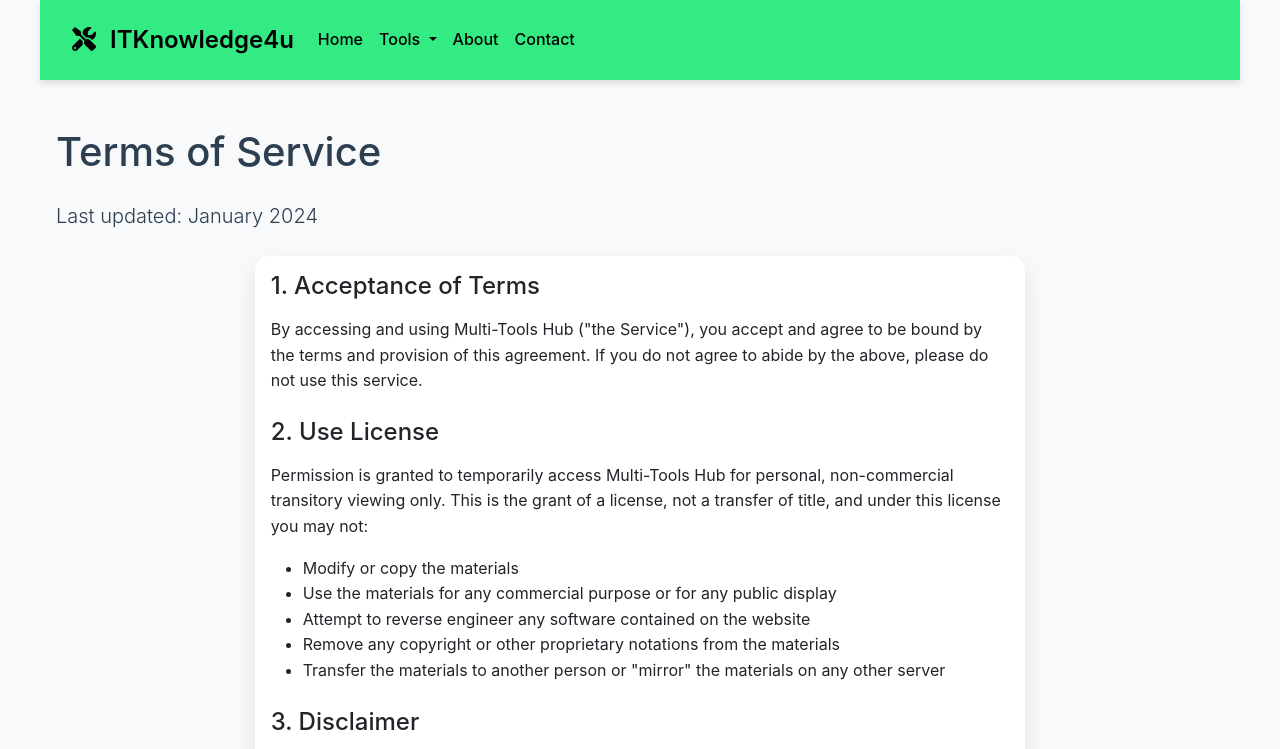
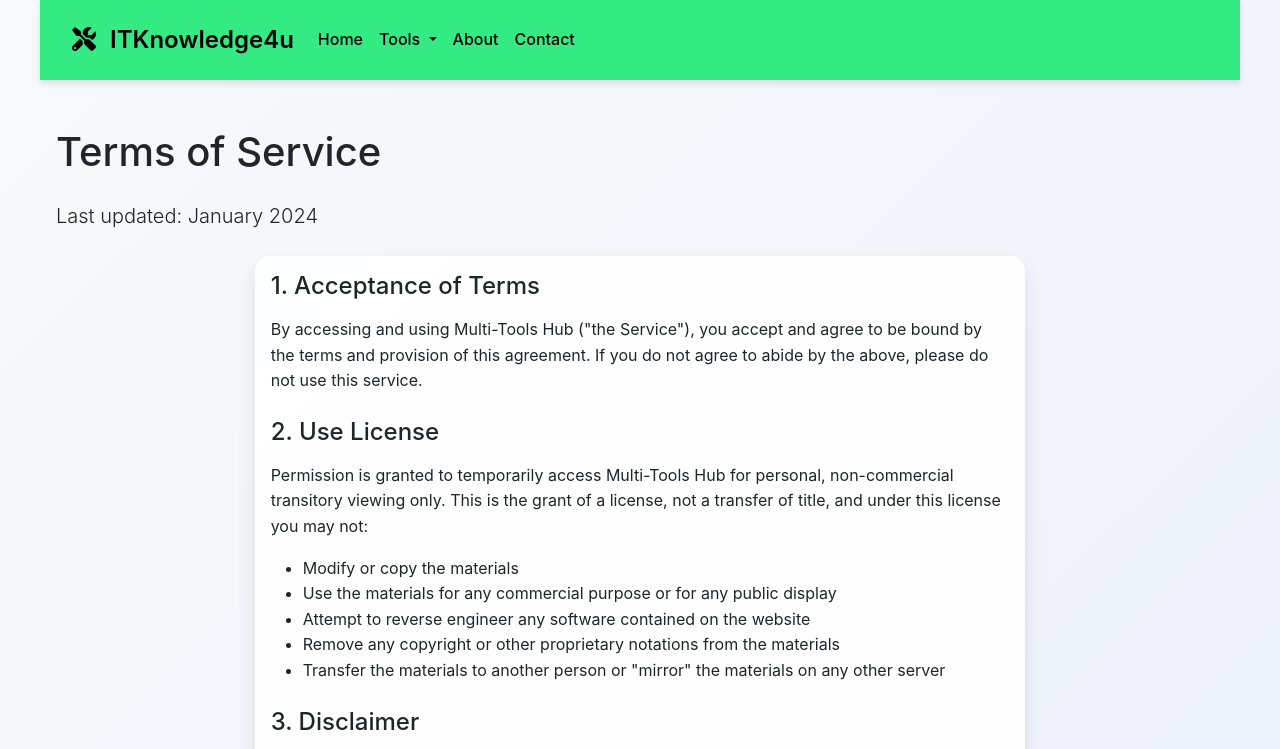
Before and after one commit to sumitaug1/sumitaug1.github.io, a plain HTML site: page terms.html in a window 1280 px wide. Shown: the top 749 px of the page. Drawn offline with nearby package versions, Linux system fonts and the light colour scheme.

Commit message:
Update style.css

```diff
--- a/assets/css/style.css
+++ b/assets/css/style.css
@@ -13,6 +13,8 @@ body {
     min-height: 100vh;
     display: flex;
     flex-direction: column;
+    background: linear-gradient(135deg, #f8f9fa 0%, #e3eafc 100%) !important;
+    color: #212529 !important;
 }
 
 /* Header Styles */
```
